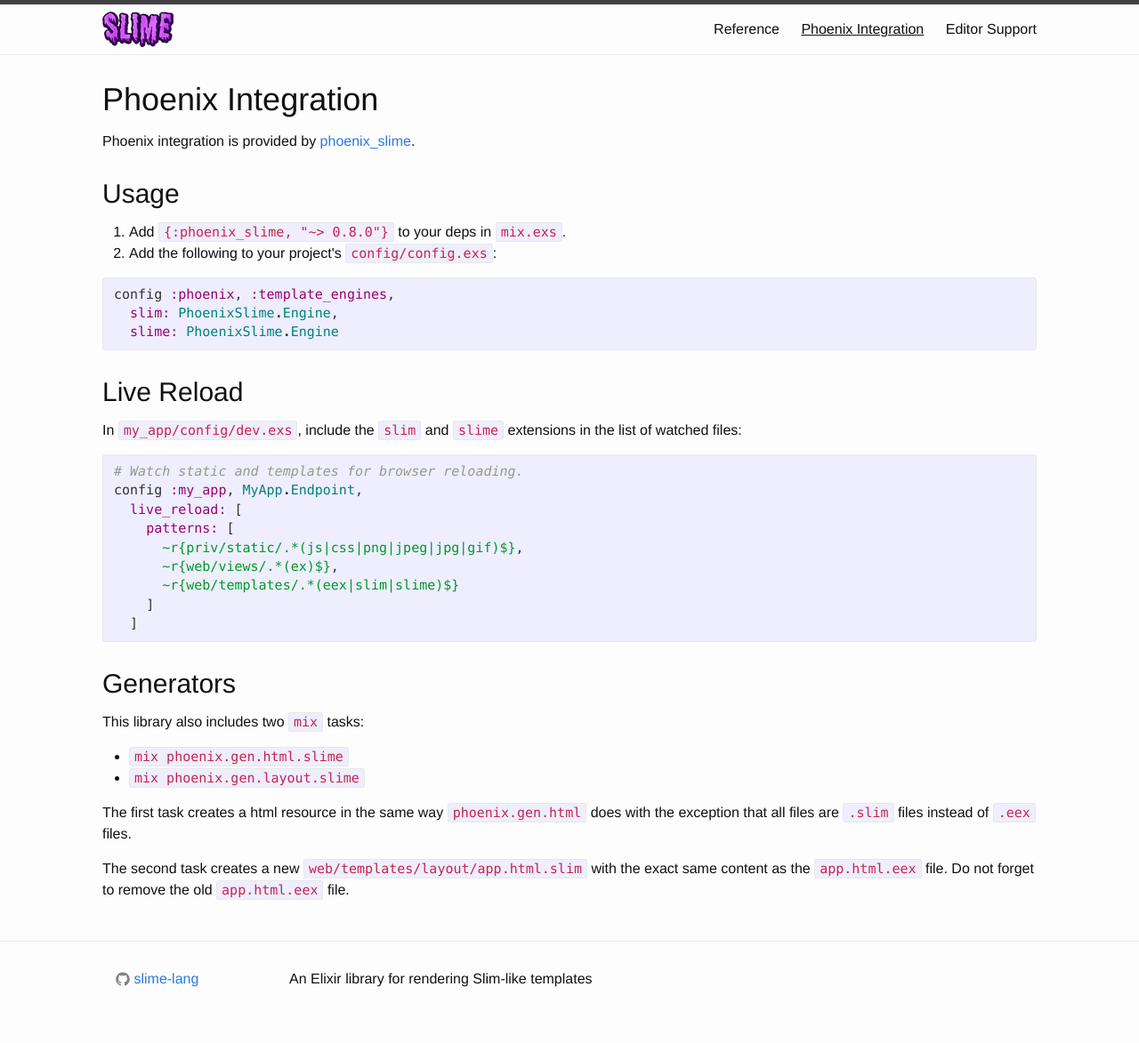
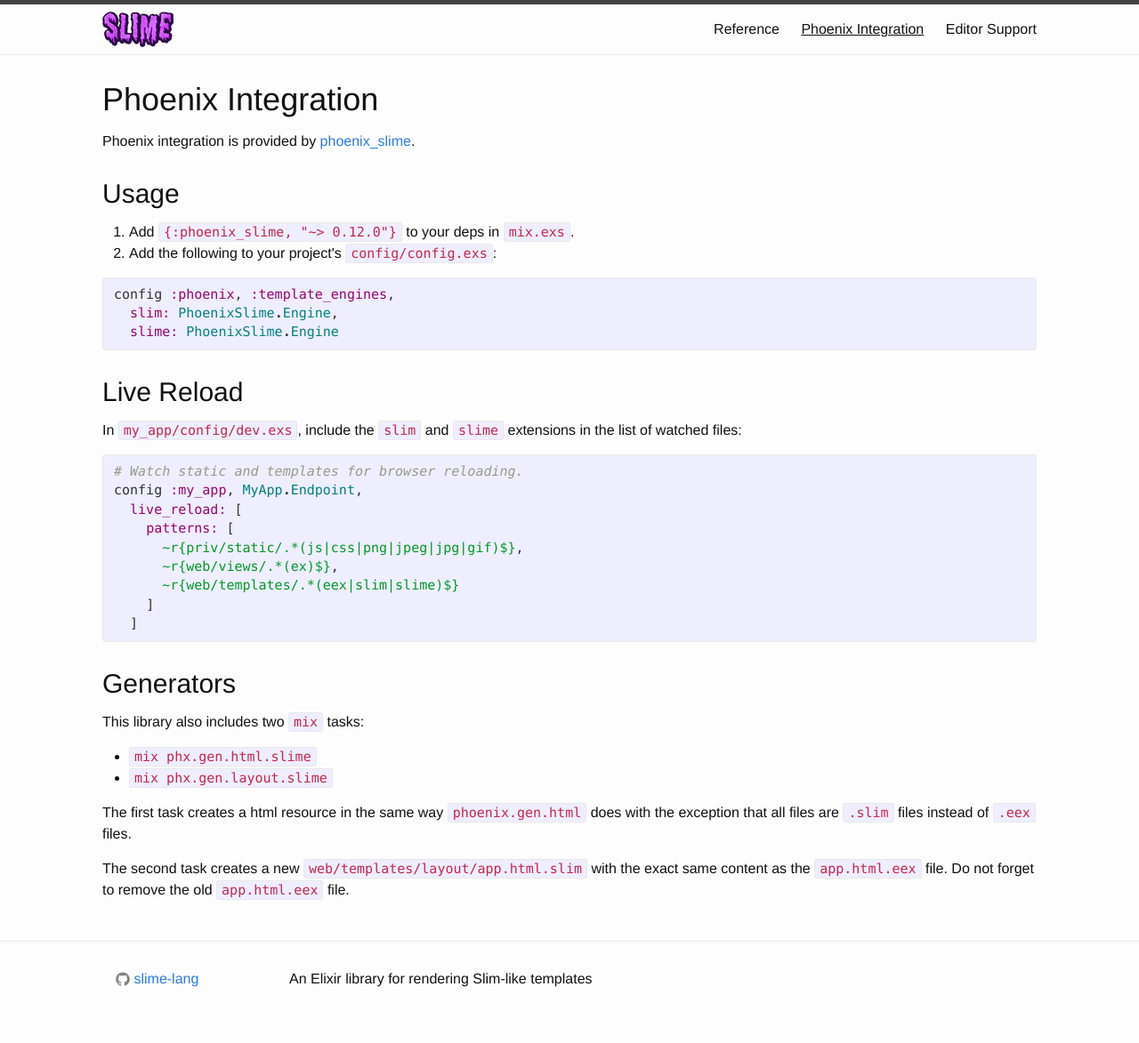
Before and after one commit to slime-lang/slime-lang.github.io, a Jekyll site: the page built from phoenix_integration.html, in a window 1280 px wide. Shown: the whole page at 89% size. Built offline with Jekyll 4.4.1, drawn with Linux system fonts in a browser that asks for light colours.

Commit message:
Updating docs to match new generators. (#8)

```diff
--- a/phoenix_integration.html
+++ b/phoenix_integration.html
@@ -9,7 +9,7 @@ Phoenix integration is provided by <a href="https://github.com/slime-lang/phoeni
 <h2 class="page-subheader">Usage</h2>
 
 <ol>
-  <li>Add <code>{:phoenix_slime, "~&gt; 0.8.0"}</code> to your deps in <code>mix.exs</code>.</li>
+  <li>Add <code>{:phoenix_slime, "~&gt; 0.12.0"}</code> to your deps in <code>mix.exs</code>.</li>
   <li>Add the following to your project's <code>config/config.exs</code>:</li>
 </ol>
 
@@ -27,8 +27,8 @@ Phoenix integration is provided by <a href="https://github.com/slime-lang/phoeni
 <p>This library also includes two <code>mix</code> tasks:</p>
 
 <ul>
-  <li><code>mix phoenix.gen.html.slime</code></li>
-  <li><code>mix phoenix.gen.layout.slime</code></li>
+  <li><code>mix phx.gen.html.slime</code></li>
+  <li><code>mix phx.gen.layout.slime</code></li>
 </ul>
 
 <p>The first task creates a html resource in the same way <code>phoenix.gen.html</code> does
```
